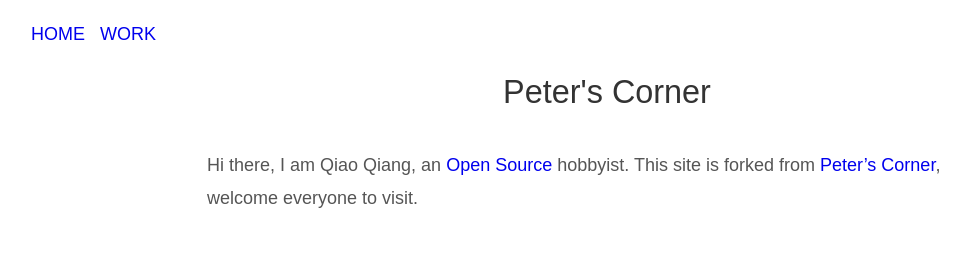
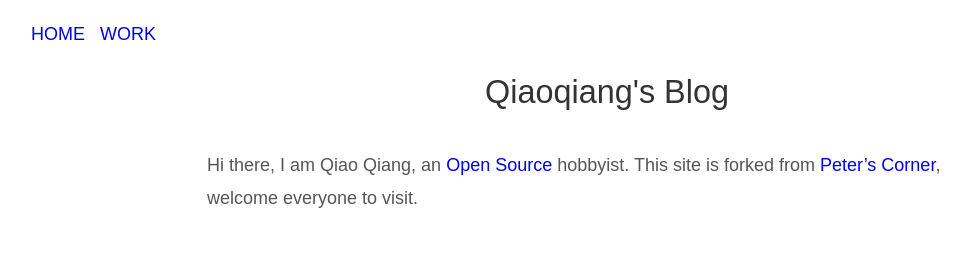
Before and after one commit to qiaoqiangv/qiaoqiangv.github.io, a Jekyll site: the page built from index.markdown, in a window 1280 px wide. Shown: the top 269 px of the page, without its empty margins (33-1003 px from the left). Built offline with Jekyll 4.4.1, drawn with Linux system fonts in a browser that asks for light colours.

Commit message:
change & update title in index.markdown

```diff
--- a/index.markdown
+++ b/index.markdown
@@ -1,6 +1,6 @@
 ---
 layout: default
-title: Peter's Corner
+title: Qiaoqiang's Blog
 ---
 
 Hi there, I am Qiao Qiang, an [Open Source][oss] hobbyist. This site is
```
